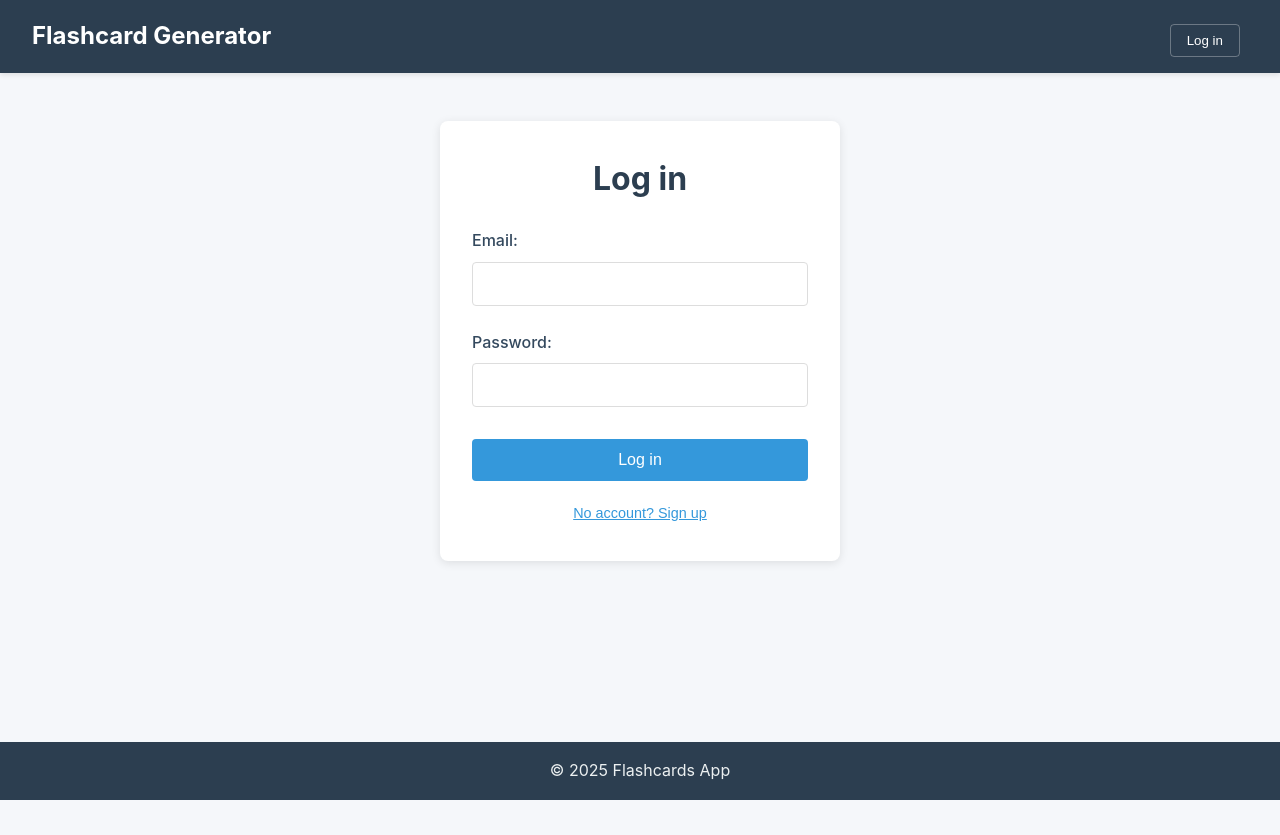
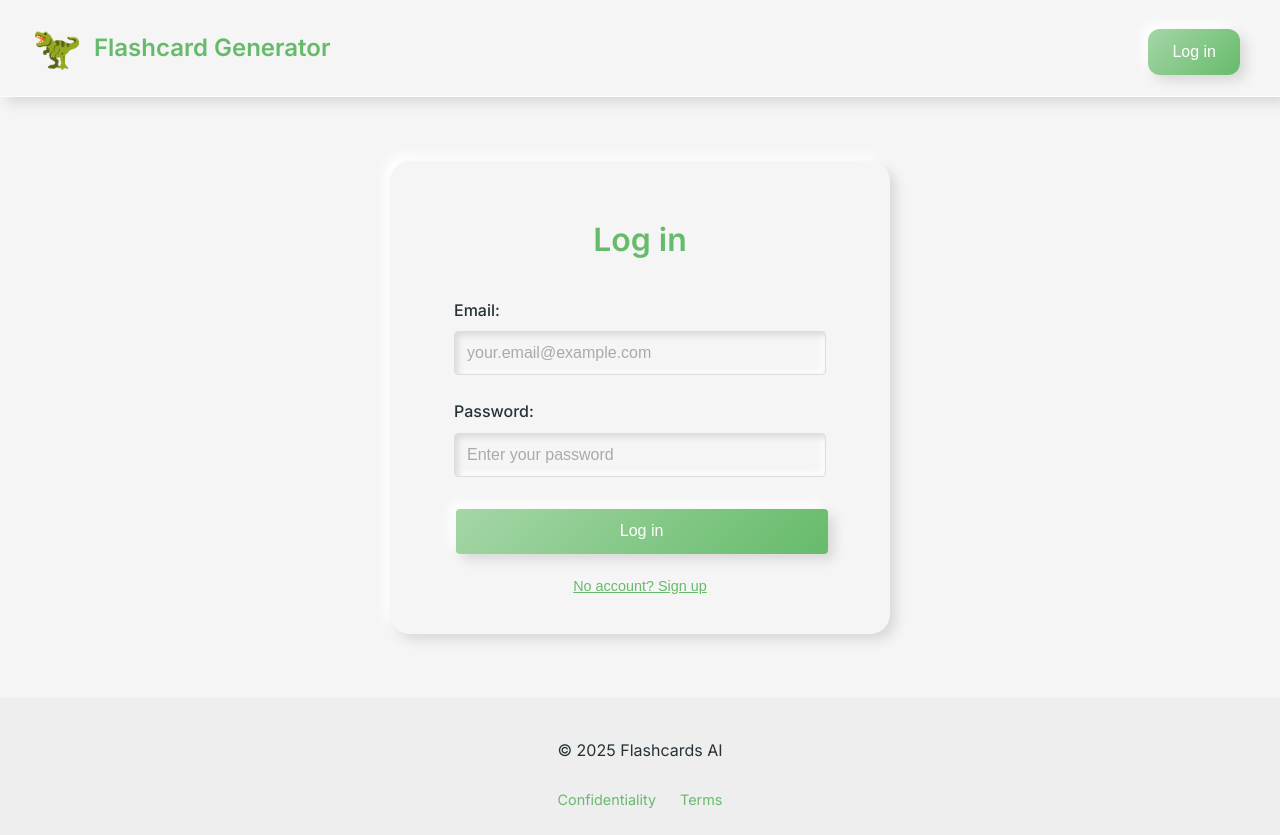
Before and after one commit to meldilen/flashcard-gen, a React (Create React App) app in the folder frontend/: page /login in a window 1280 px wide. Before the commit the page ends 800 px from the top, so only its background shows below. Built offline with nearby package versions, Linux system fonts and the light colour scheme; the HTML template or start-up script is replaced by a standard one.

Commit message:
feature:[front] authPage/header/footer design updated

```diff
--- a/frontend/package.json
+++ b/frontend/package.json
@@ -14,6 +14,7 @@
     "react": "^19.1.0",
     "react-dom": "^19.1.0",
     "react-dropzone": "^14.3.8",
+    "react-hot-toast": "^2.5.2",
     "react-markdown": "^10.1.0",
     "react-router-dom": "^7.6.0",
     "react-scripts": "^5.0.1",
--- a/frontend/src/App.css
+++ b/frontend/src/App.css
@@ -1,79 +1,36 @@
-/* Базовые стили */
+@import url('https://fonts.googleapis.com/css2?family=Inter:wght@300;400;500;600&display=swap');
+
 :root {
-  --primary-color: #4a6fa5;
-  --primary-dark: #3a5a80;
-  --error-color: #d32f2f;
-  --text-color: #2c3e50;
-  --bg-color: #f5f7fa;
+  --primary-light: #E8F5E9;
+  --primary-soft: #A5D6A7;
+  --primary-muted: #66BB6A;
+  --secondary-light: #F5F5F5;
+  --secondary-soft: #EEEEEE;
+  --text-dark: #263238;
+  --text-light: #FAFAFA;
+  --error-bg: #FFEBEE;
+  --error-text: #C62828;
+
+  --shadow-soft: 6px 6px 12px #d9d9d9,
+                -6px -6px 12px #ffffff;
+  --shadow-pressed: inset 3px 3px 6px #d9d9d9,
+                   inset -3px -3px 6px #ffffff;
+  --radius-small: 12px;
+  --radius-large: 20px;
+
+  --max-content-width: 1200px;
 }
 
 * {
-  margin: 0;
-  padding: 0;
   box-sizing: border-box;
 }
 
 body {
-  font-family: 'Segoe UI', Tahoma, Geneva, Verdana, sans-serif;
-  color: var(--text-color);
-  background-color: var(--bg-color);
-  line-height: 1.6;
-}
-
-/* Layout */
-.app {
-  display: flex;
-  flex-direction: column;
-  min-height: 100vh;
-}
-
-.app-content {
-  flex: 1;
-  padding: 20px;
-  max-width: 1200px;
-  margin: 0 auto;
-  width: 100%;
-}
-
-/* Глобальные ошибки */
-.global-error {
-  background-color: #ffebee;
-  color: var(--error-color);
-  padding: 15px;
-  border-radius: 4px;
-  margin-bottom: 20px;
-  display: flex;
-  justify-content: space-between;
-  align-items: center;
-}
-
-.global-error button {
-  background: none;
-  border: 1px solid var(--error-color);
-  color: var(--error-color);
-  padding: 5px 10px;
-  border-radius: 4px;
-  cursor: pointer;
-}
-
-.global-error button:hover {
-  background-color: var(--error-color);
-  color: white;
-}
-
-/* Адаптивность */:root {
-  --primary-color: #3498db;
-  --secondary-color: #2c3e50;
-  --error-color: #e74c3c;
-  --background-light: #f5f7fa;
-  --text-dark: #2c3e50;
-  --text-light: #ecf0f1;
-}
-
-body {
   margin: 0;
-  font-family: -apple-system, BlinkMacSystemFont, 'Segoe UI', Roboto, Oxygen, Ubuntu, Cantarell, 'Fira Sans', 'Droid Sans', sans-serif;
-  background-color: var(--background-light);
+  font-family: 'Inter', -apple-system, sans-serif;
+  -webkit-font-smoothing: antialiased;
+  -moz-osx-font-smoothing: grayscale;
+  background-color: var(--secondary-light);
   color: var(--text-dark);
   line-height: 1.6;
 }
@@ -82,40 +39,47 @@ body {
   display: flex;
   flex-direction: column;
   min-height: 100vh;
+  background: var(--secondary-light);
 }
 
 .app-content {
   flex: 1;
-  padding: 1rem;
+  padding: 2rem;
+  max-width: 1200px;
+  margin: 0 auto;
+  width: 100%;
+  animation: fadeIn 0.4s ease-out;
 }
 
 .global-error {
-  background: #fadbd8;
-  color: var(--error-color);
+  background: var(--error-bg);
+  color: var(--error-text);
   padding: 1rem;
-  margin: 1rem;
-  border-radius: 4px;
+  border-radius: var(--radius-small);
+  margin-bottom: 1.5rem;
   display: flex;
   justify-content: space-between;
   align-items: center;
+  box-shadow: var(--shadow-soft);
 }
 
 .global-error button {
   background: none;
   border: none;
-  color: var(--error-color);
+  color: var(--error-text);
   cursor: pointer;
   font-weight: bold;
+  font-size: 1.2rem;
+  padding: 0 0.5rem;
 }
 
-@media (min-width: 1200px) {
+@media (max-width: 768px) {
   .app-content {
-    max-width: 1200px;
-    margin: 0 auto;
+    padding: 1rem;
   }
 }
-@media (max-width: 768px) {
-  .app-content {
-    padding: 15px;
-  }
+
+@keyframes fadeIn {
+  from { opacity: 0; transform: translateY(10px); }
+  to { opacity: 1; transform: translateY(0); }
 }
--- a/frontend/src/components/Footer/Footer.css
+++ b/frontend/src/components/Footer/Footer.css
@@ -1,11 +1,31 @@
 .app-footer {
-  background: var(--secondary-color);
-  color: var(--text-light);
+  background: var(--secondary-soft);
+  color: var(--text-dark);
+  padding: 1.5rem clamp(1rem, 5vw, 2rem);
   text-align: center;
-  padding: 1rem;
-  margin-top: 2rem;
+  margin-top: auto;
 }
 
-.app-footer p {
-  margin: 0;
+.footer-content {
+  max-width: 1200px;
+  margin: 0 auto;
+  display: flex;
+  flex-direction: column;
+  gap: 0.5rem;
 }
+
+.footer-links {
+  display: flex;
+  justify-content: center;
+  gap: 1.5rem;
+}
+
+.footer-links a {
+  color: var(--primary-muted);
+  text-decoration: none;
+  font-size: 0.9rem;
+}
+
+.footer-links a:hover {
+  text-decoration: underline;
+}
--- a/frontend/src/components/Footer/Footer.jsx
+++ b/frontend/src/components/Footer/Footer.jsx
@@ -3,7 +3,13 @@ import './Footer.css';
 export default function Footer() {
   return (
     <footer className="app-footer">
-      <p>© {new Date().getFullYear()} Flashcards App</p>
+      <div className="footer-content">
+        <p>© {new Date().getFullYear()} Flashcards AI</p>
+        <div className="footer-links">
+          <a href="/privacy">Confidentiality</a>
+          <a href="/terms">Terms</a>
+        </div>
+      </div>
     </footer>
   );
 }
--- a/frontend/src/components/Header/Header.css
+++ b/frontend/src/components/Header/Header.css
@@ -1,16 +1,21 @@
 .app-header {
-  background: #2c3e50;
-  color: white;
-  padding: 1rem 2rem;
+  background: var(--secondary-light);
+  padding: 1rem clamp(1rem, 5vw, 2rem);
   display: flex;
   justify-content: space-between;
   align-items: center;
-  box-shadow: 0 2px 5px rgba(0, 0, 0, 0.1);
+  box-shadow: var(--shadow-soft);
+  border-bottom: 1px solid rgba(255, 255, 255, 0.8);
+  position: sticky;
+  top: 0;
+  z-index: 100;
 }
 
-.app-header h1 {
+.header {
   margin: 0;
   font-size: 1.5rem;
+  color: var(--primary-muted);
+  font-weight: 600;
   cursor: pointer;
 }
 
@@ -20,34 +25,41 @@
 }
 
 .app-header button {
-  background: transparent;
-  color: white;
-  border: 1px solid rgba(255, 255, 255, 0.3);
-  padding: 0.5rem 1rem;
-  border-radius: 4px;
+  background: var(--secondary-light);
+  color: var(--text-dark);
+  border: none;
+  padding: 0.85rem 1.5rem;
+  border-radius: var(--radius-small);
   cursor: pointer;
-  transition: all 0.3s;
+  box-shadow: var(--shadow-soft);
+  font-weight: 500;
+  transition: all 0.3s ease;
+  font-size: 1rem;
 }
 
 .app-header button:hover {
-  background: rgba(255, 255, 255, 0.1);
-  border-color: rgba(255, 255, 255, 0.5);
+  box-shadow: 0 4px 12px rgba(0, 0, 0, 0.15);
+  transform: translateY(-2px);
+  background: var(--secondary-soft);
+  color: var(--primary-muted);
 }
 
-@media (max-width: 600px) {
-  .app-header {
-    flex-direction: column;
-    padding: 1rem;
-    gap: 1rem;
-  }
+.logo {
+  display: flex;
+  align-items: center;
+  gap: 0.75rem;
+  cursor: pointer;
+  font-weight: 600;
+  font-size: 1.25rem;
+  color: var(--primary-muted);
+}
 
-  .app-header nav {
-    width: 100%;
-    justify-content: space-around;
-  }
+.logo-icon {
+  font-size: 2.5rem;
+}
 
-  .app-header button {
-    padding: 0.5rem;
-    font-size: 0.9rem;
-  }
+.login-btn {
+  background: linear-gradient(135deg, var(--primary-soft), var(--primary-muted)) !important;
+  color: white !important;
+   box-shadow: 0 4px 12px rgba(101, 187, 106, 0.3);
 }
--- a/frontend/src/components/Header/Header.jsx
+++ b/frontend/src/components/Header/Header.jsx
@@ -1,25 +1,34 @@
-import './Header.css';
-import { useNavigate } from 'react-router-dom';
+import "./Header.css";
+import { useNavigate } from "react-router-dom";
 
 export default function Header() {
   const navigate = useNavigate();
-  const user = JSON.parse(localStorage.getItem('user'));
+  const user = JSON.parse(localStorage.getItem("user"));
 
   return (
     <header className="app-header">
-      <h1 onClick={() => navigate('/')}>Flashcard Generator</h1>
+      <div className="logo" onClick={() => navigate("/")}>
+        <span className="logo-icon">🦖</span>
+        <span className="header">Flashcard Generator</span>
+      </div>
       <nav>
         {user ? (
           <>
-            <button onClick={() => navigate('/generate')}>Card generation</button>
-            <button onClick={() => navigate('/profile')}>Profile</button>
-            <button onClick={() => {
-              localStorage.removeItem('user');
-              navigate('/login');
-            }}>Log out</button>
+            <button onClick={() => navigate("/generate")}>
+              Generator
+            </button>
+            <button onClick={() => navigate("/profile")}>Profile</button>
+            <button
+              onClick={() => {
+                localStorage.removeItem("user");
+                navigate("/login");
+              }}
+            >
+              Log out
+            </button>
           </>
         ) : (
-          <button onClick={() => navigate('/login')}>Log in</button>
+          <button onClick={() => navigate("/login")} className="login-btn">Log in</button>
         )}
       </nav>
     </header>
--- a/frontend/src/pages/AuthPage.css
+++ b/frontend/src/pages/AuthPage.css
@@ -1,56 +1,86 @@
 .auth-page {
-  max-width: 400px;
+  max-width: 500px;
   margin: 2rem auto;
-  padding: 2rem;
+  padding: 2rem clamp(1.5rem, 5vw, 3.5rem);
   border-radius: 8px;
   box-shadow: 0 2px 10px rgba(0, 0, 0, 0.1);
   background: #fff;
+  background: var(--secondary-light);
+  border-radius: var(--radius-large);
+  box-shadow: var(--shadow-soft);
 }
 
 .auth-page h1 {
   text-align: center;
   color: #2c3e50;
-  margin-bottom: 1.5rem;
+  color: var(--primary-muted);
+  margin-bottom: 2rem;
+  font-weight: 600;
 }
 
 .form-group {
   margin-bottom: 1.5rem;
+  padding: 0 0.5rem;
 }
 
 .form-group label {
   display: block;
   margin-bottom: 0.5rem;
-  color: #34495e;
+  color: var(--text-dark);
   font-weight: 500;
 }
 
 .form-group input {
   width: 100%;
   padding: 0.75rem;
+  background: var(--secondary-light);
   border: 1px solid #ddd;
   border-radius: 4px;
+  box-shadow: var(--shadow-pressed);
   font-size: 1rem;
 }
 
 .form-group input:focus {
   outline: none;
-  border-color: #3498db;
+  box-shadow: var(--shadow-soft);
+}
+
+.form-group input::placeholder {
+  color: #aaa;
+  opacity: 1;
+  transition: opacity 0.3s;
+}
+
+.form-group input:focus::placeholder {
+  opacity: 0.5;
 }
 
 button[type="submit"] {
-  width: 100%;
-  padding: 0.75rem;
-  background-color: #3498db;
+  width: calc(100% - 1rem);
+  padding: 0.85rem;
+  margin-left: 0.6rem;
+  background: linear-gradient(
+    135deg,
+    var(--primary-soft),
+    var(--primary-muted)
+  );
   color: white;
   border: none;
   border-radius: 4px;
   font-size: 1rem;
   cursor: pointer;
-  transition: background-color 0.3s;
+  transition: all 0.3s ease;
+  box-shadow: var(--shadow-soft);
 }
 
 button[type="submit"]:hover {
-  background-color: #2980b9;
+  transform: translateY(-2px);
+  box-shadow: 0 4px 12px rgba(101, 187, 106, 0.3);
+  background: linear-gradient(
+    135deg,
+    var(--primary-muted),
+    var(--primary-soft)
+  );
 }
 
 .toggle-auth {
@@ -58,24 +88,38 @@ button[type="submit"]:hover {
   margin-top: 1rem;
   background: none;
   border: none;
-  color: #3498db;
+  color: var(--primary-muted);
   cursor: pointer;
   text-decoration: underline;
   font-size: 0.9rem;
+  font-weight: 500;
+  text-align: center;
+  border-radius: var(--radius-small);
+  transition: all 0.3s ease;
 }
 
-.error {
-  color: #e74c3c;
-  margin-bottom: 1rem;
-  padding: 0.5rem;
-  background: #fadbd8;
+.error-message {
+  display: flex;
+  align-items: center;
+  gap: 0.5rem;
+  padding: 1rem;
+  background-color: #FFEBEE;
+  border-left: 4px solid #C62828;
   border-radius: 4px;
-  text-align: center;
+  margin-bottom: 1.5rem;
+  animation: fadeIn 0.3s ease-out;
 }
 
-@media (max-width: 480px) {
-  .auth-page {
-    margin: 1rem;
-    padding: 1.5rem;
-  }
+.error-icon {
+  font-size: 1.2rem;
 }
+
+.error-text {
+  color: var(--error-text);
+  font-size: 0.9rem;
+}
+
+@keyframes fadeIn {
+  from { opacity: 0; transform: translateY(-10px); }
+  to { opacity: 1; transform: translateY(0); }
+}
--- a/frontend/src/pages/AuthPage.jsx
+++ b/frontend/src/pages/AuthPage.jsx
@@ -23,14 +23,9 @@ export default function AuthPage() {
             Authorization: `Basic ${authString}`,
           },
         });
-        // const response = await axios.post(
-        //   "http://localhost:8000/login",
-        //   { username: email, password },
-        //   { headers: { "Content-Type": "application/x-www-form-urlencoded" } }
-        // );
         localStorage.setItem("user", JSON.stringify(response.data));
-        localStorage.setItem('password', password);
-        navigate("/generate"); //может здесь на профиль перенаправлять?
+        localStorage.setItem("password", password);
+        navigate("/generate");
       } else {
         const response = await axios.post("http://localhost:8000/register/", {
           username,
@@ -38,8 +33,8 @@ export default function AuthPage() {
           password,
         });
         localStorage.setItem("user", JSON.stringify(response.data));
-        localStorage.setItem('password', password);
-        navigate("/generate"); // и здесь тоже???
+        localStorage.setItem("password", password);
+        navigate("/generate");
       }
     } catch (err) {
       if (err.response) {
@@ -66,34 +61,66 @@ export default function AuthPage() {
       <form onSubmit={handleSubmit}>
         {!isLogin && (
           <div className="form-group">
-            <label>Username:</label>
+            <label htmlFor="username">Username:</label>
             <input
+              id="username"
               type="text"
               value={username}
               onChange={(e) => setUsername(e.target.value)}
+              placeholder="Enter your username"
               required
+              title="Username is required"
+              onInvalid={(e) => {
+                e.target.setCustomValidity("Please enter your name");
+              }}
+              onInput={(e) => e.target.setCustomValidity("")}
             />
           </div>
         )}
         <div className="form-group">
-          <label>Email:</label>
+          <label htmlFor="email">Email:</label>
           <input
+            id="email"
             type="email"
             value={email}
             onChange={(e) => setEmail(e.target.value)}
+            placeholder="your.email@example.com"
             required
+            title="Please enter a valid email address (e.g., user@example.com)"
+            onInvalid={(e) => {
+              if (e.target.validity.valueMissing) {
+                e.target.setCustomValidity("Please enter your email");
+              } else if (e.target.validity.typeMismatch) {
+                e.target.setCustomValidity(
+                  "Please enter a valid email address"
+                );
+              }
+            }}
+            onInput={(e) => e.target.setCustomValidity("")}
           />
         </div>
         <div className="form-group">
-          <label>Password:</label>
+          <label htmlFor="password">Password:</label>
           <input
+            id="password"
             type="password"
             value={password}
             onChange={(e) => setPassword(e.target.value)}
+            placeholder="Enter your password"
             required
+            title="Password is required"
+            onInvalid={(e) => {
+              e.target.setCustomValidity("Please enter your password");
+            }}
+            onInput={(e) => e.target.setCustomValidity("")}
           />
         </div>
-        {error && <div className="error">{error}</div>}
+        {error && (
+          <div className="error-message">
+            <div className="error-icon">⚠️</div>
+            <div className="error-text">{error}</div>
+          </div>
+        )}
         <button type="submit">{isLogin ? "Log in" : "Sign Up"}</button>
       </form>
       <button
```
Also changed, not shown: frontend/src/App.js (+9 -13 lines), 2 other files (tests, documents, lock files or other folders).
